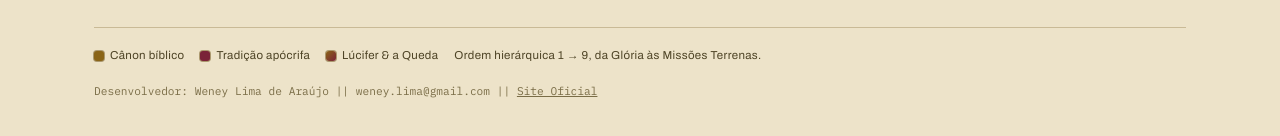
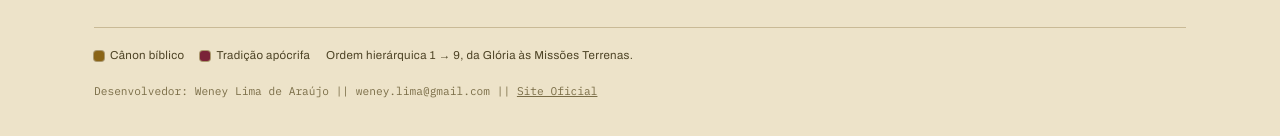
Before and after one commit to weneylima-source/hierarquia-dos-anjos, a plain HTML site: page index.html in a window 1280 px wide. Shown: the part 7559-7695 px from the top of the page. Drawn offline with Linux system fonts and the light colour scheme.

Commit message:
Remove 'Lúcifer & a Queda' legend chip

```diff
--- a/index.html
+++ b/index.html
@@ -129,7 +129,6 @@
     <div class="legend-strip footer-legend">
       <span class="legend-chip"><i class="canon"></i>Cânon bíblico</span>
       <span class="legend-chip"><i class="apoc"></i>Tradição apócrifa</span>
-      <span class="legend-chip"><i class="fall"></i>Lúcifer &amp; a Queda</span>
       <span class="legend-chip">Ordem hierárquica 1 → 9, da Glória às Missões Terrenas.</span>
     </div>
     <p class="colophon">Desenvolvedor: Weney Lima de Araújo || weney.lima@gmail.com || <a href="https://weneylima-source.github.io/portfolio/" target="_blank">Site Oficial</a></p>
```
